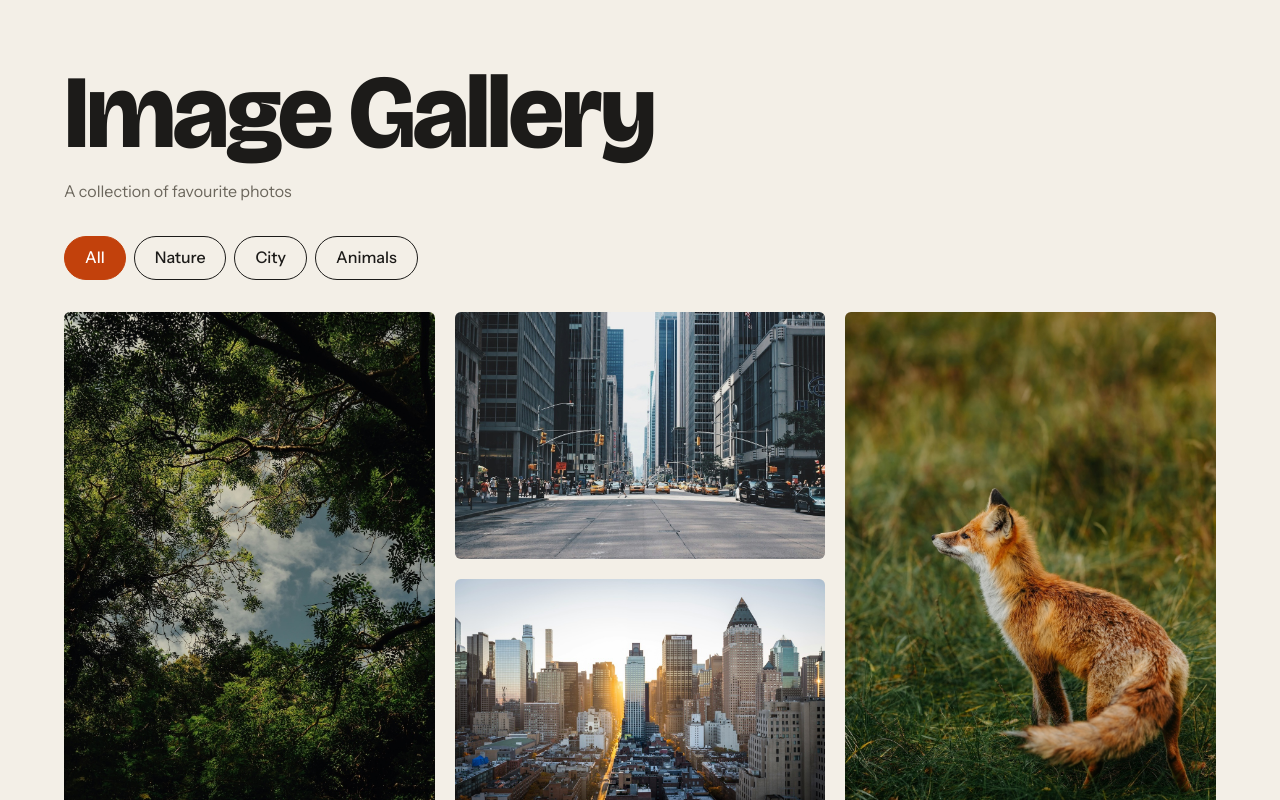
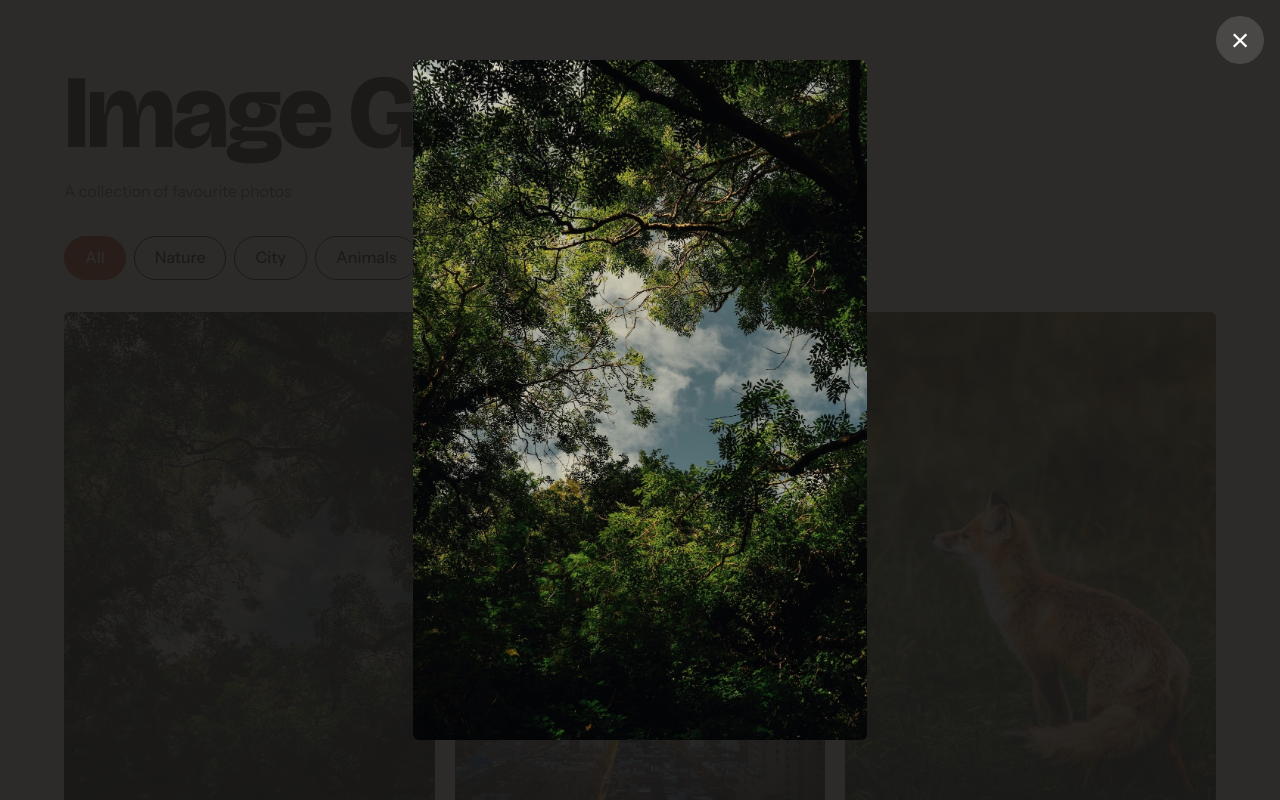
Before and after one commit to muby65/CodeAlpha_ImageGallery, a plain HTML site: page index.html in a window 1280 px wide. Both pictures are taken after a click on the button 249 px from the left and 589 px from the top of the page. Shown: the top 800 px of the page. Drawn offline with nearby package versions, Linux system fonts and the light colour scheme.

Commit message:
Add lightbox with open and close

```diff
--- a/css/style.css
+++ b/css/style.css
@@ -144,6 +144,78 @@ main {
   transform: scale(1.06);
 }
 
+/* ---------- Lightbox ---------- */
+.lightbox {
+  width: 100%;
+  height: 100%;
+  max-width: none;
+  max-height: none;
+  margin: 0;
+  padding: 0;
+  border: none;
+  background: transparent;
+}
+
+/* Only use display: grid while open, or the dialog could never hide */
+.lightbox[open] {
+  display: grid;
+  place-items: center;
+}
+
+.lightbox::backdrop {
+  background: rgba(28, 27, 25, 0.92);
+}
+
+.lightbox__img {
+  max-width: min(92vw, 1400px);
+  max-height: 85vh;
+  width: auto;
+  height: auto;
+  border-radius: var(--radius);
+  animation: lightbox-in 0.35s ease;
+}
+
+@keyframes lightbox-in {
+  from {
+    opacity: 0;
+    transform: scale(0.96);
+  }
+  to {
+    opacity: 1;
+    transform: scale(1);
+  }
+}
+
+.lightbox__close {
+  position: absolute;
+  top: 1rem;
+  right: 1rem;
+  width: 3rem;
+  height: 3rem;
+  border: none;
+  border-radius: 50%;
+  background: rgba(255, 255, 255, 0.14);
+  color: #fff;
+  font-size: 2rem;
+  line-height: 1;
+  cursor: pointer;
+  transition: background var(--transition);
+}
+
+.lightbox__close:hover {
+  background: var(--accent);
+}
+
+/* White outline: terracotta is too dim against the dark backdrop */
+.lightbox :focus-visible {
+  outline-color: #fff;
+}
+
+/* Stop the page scrolling behind the open lightbox */
+body:has(.lightbox[open]) {
+  overflow: hidden;
+}
+
 /* ---------- Respect users who prefer less motion ---------- */
 @media (prefers-reduced-motion: reduce) {
   * {
--- a/index.html
+++ b/index.html
@@ -56,6 +56,11 @@
     </section>
   </main>
 
+  <dialog class="lightbox" id="lightbox" aria-label="Image viewer">
+  <button class="lightbox__close" id="lightbox-close" aria-label="Close image viewer">&times;</button>
+  <img class="lightbox__img" id="lightbox-img" src="" alt="" />
+  </dialog>
+
   <script src="js/script.js" defer></script>
 </body>
 </html>
--- a/js/script.js
+++ b/js/script.js
@@ -0,0 +1,33 @@
+// ---------- Grab the elements we need ----------
+const gallery = document.getElementById("gallery");
+const lightbox = document.getElementById("lightbox");
+const lightboxImg = document.getElementById("lightbox-img");
+const closeBtn = document.getElementById("lightbox-close");
+
+// ---------- Open: copy the clicked photo into the dialog ----------
+function openLightbox(thumb) {
+  lightboxImg.src = thumb.src;
+  lightboxImg.alt = thumb.alt;
+  lightbox.showModal(); // opens as a modal: backdrop + focus trap
+}
+
+// ---------- Close ----------
+function closeLightbox() {
+  lightbox.close(); // focus returns to the thumbnail automatically
+}
+
+// ---------- Events ----------
+// Event delegation: one listener on the gallery covers every image
+gallery.addEventListener("click", (event) => {
+  const item = event.target.closest(".gallery__item");
+  if (!item) return; // click was on empty space, ignore it
+  openLightbox(item.querySelector("img"));
+});
+
+closeBtn.addEventListener("click", closeLightbox);
+
+// Clicking the dark area closes it. The dialog fills the screen, so
+// event.target is the dialog itself only when the empty area is clicked.
+lightbox.addEventListener("click", (event) => {
+  if (event.target === lightbox) closeLightbox();
+});
```
